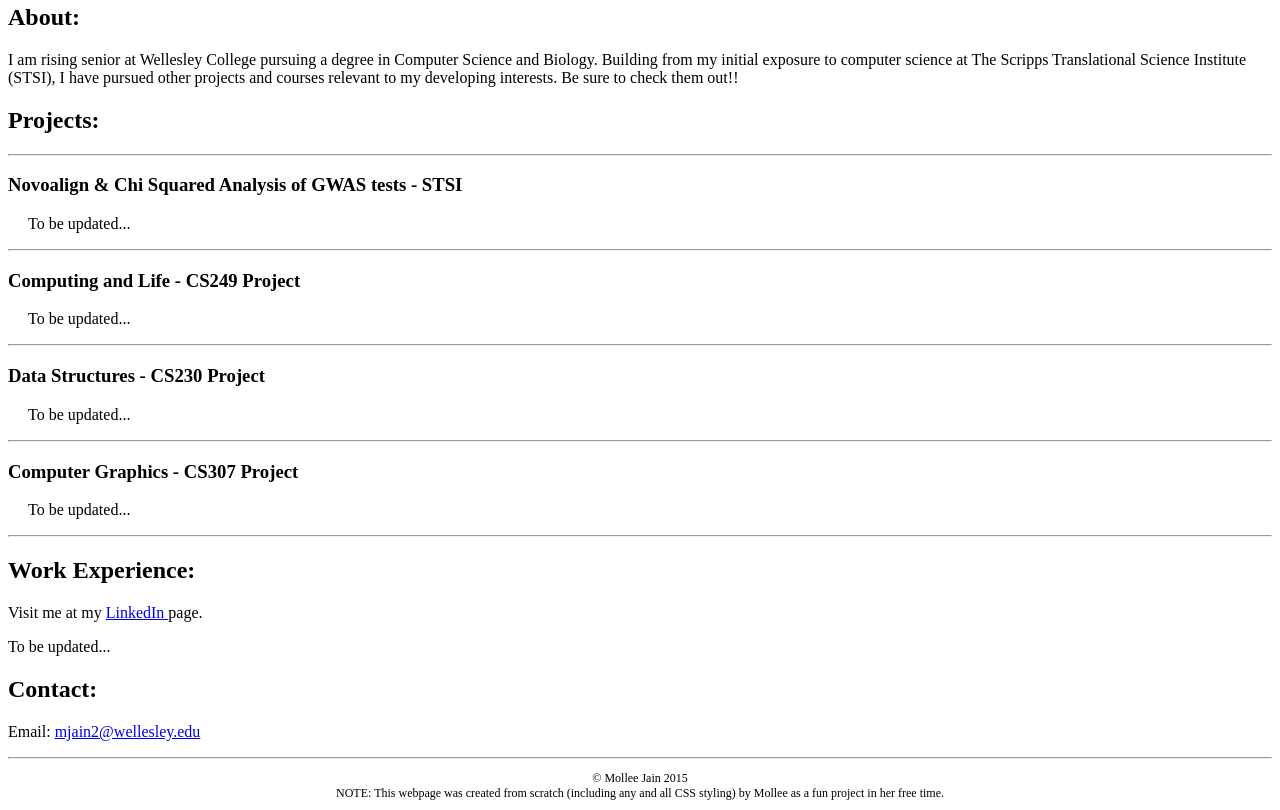
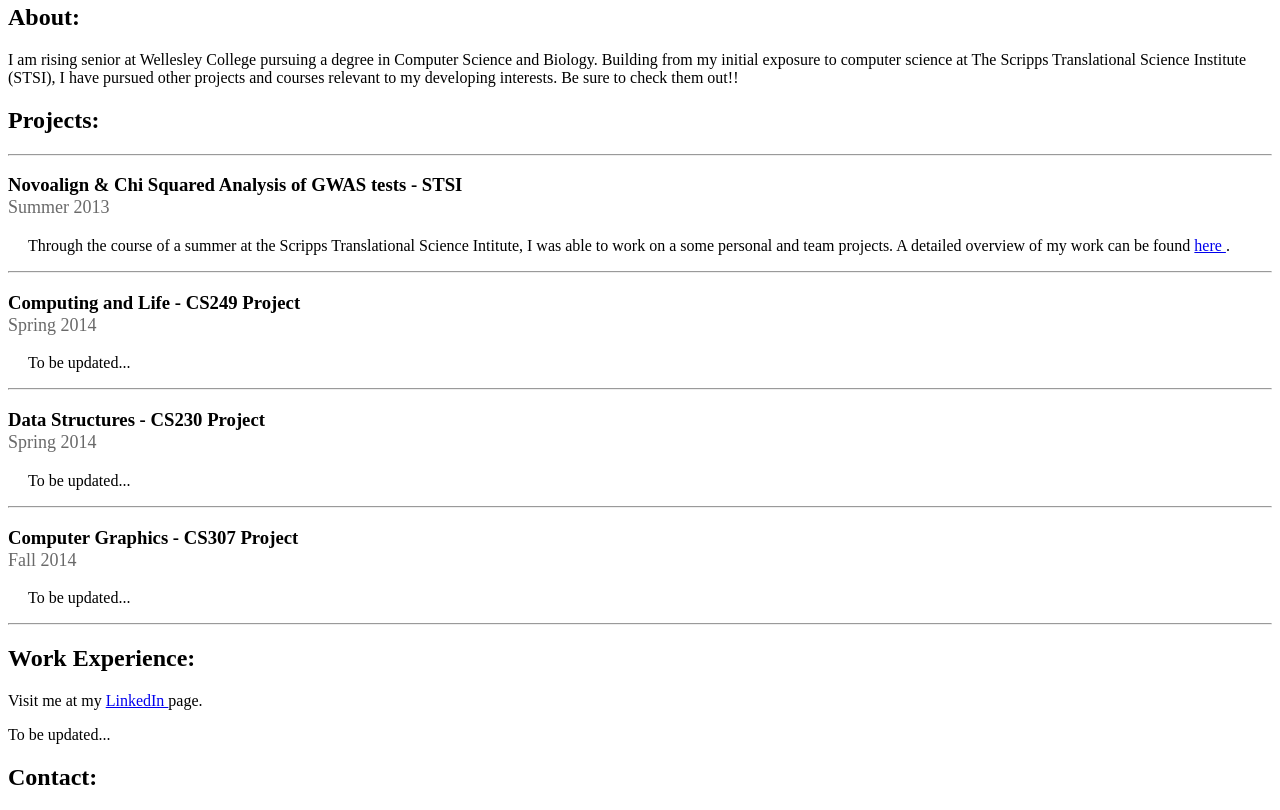
Before and after one commit to mjain2/mjain2.github.io, a PHP site: page / in a window 1280 px wide. Shown: the part 204-1014 px from the top of the page. Run offline with PHP 8.4, Linux system fonts and the light colour scheme.

Commit message:
Update 5/29

```diff
--- a/css/index.css
+++ b/css/index.css
@@ -27,7 +27,7 @@
 h3 {
 	font-family: 'Yanone Kaffeesatz', sans-serif;
 	font-size: 20px;
-	font-weight: 200;
+	font-weight: 300;
 	color: #000;
 	padding-left: 10px;
 }
--- a/index.html
+++ b/index.html
@@ -64,28 +64,35 @@
 
 			<!-- STSI Project -->
 			<div id="stsi" class = "project">
-				<h3> Novoalign & Chi Squared Analysis of GWAS tests - STSI</h3>
-				<p style="padding-left:20px"> To be updated... </p>
+				<h3> Novoalign & Chi Squared Analysis of GWAS tests - STSI <br>
+					<span style = "color: #696969;font-weight:200;font-size:18px"> Summer 2013 </span>
+				</h3>
+				<p style="padding-left:20px"> Through the course of a summer at the Scripps Translational Science Intitute, I was able to work on a some personal and team projects. A detailed overview of my work can be found <a href = "/stsi/stsi.html"> here </a>.</p>
+
+
 			</div>
 			<hr>
 
 			<!-- CS249 Project -->
 			<div id="cs249" class = "project">
-				<h3> Computing and Life - CS249 Project </h3>
+				<h3> Computing and Life - CS249 Project <br>
+					<span style = "color: #696969;font-weight:200;font-size:18px">  Spring 2014 </span> </h3>
 				<p style="padding-left:20px">  To be updated... </p>
 			</div>
 			<hr>
 
 			<!-- CS230 Project -->
 			<div id="cs230" class = "project">
-				<h3> Data Structures - CS230 Project </h3>
+				<h3> Data Structures - CS230 Project <br>
+					<span style = "color: #696969;font-weight:200;font-size:18px"> Spring 2014 </span></h3>
 				<p style="padding-left:20px">  To be updated... </p>
 			</div>
 			<hr>
 
 			<!-- CS307 Project -->
 			<div id="cs307" class = "project">
-				<h3> Computer Graphics - CS307 Project  </h3>
+				<h3> Computer Graphics - CS307 Project <br>
+					<span style = "color: #696969;font-weight:200;font-size:18px"> Fall 2014 </span> </h3>
 				<p style="padding-left:20px">  To be updated... </p>
 			</div>
 			<hr>
```
